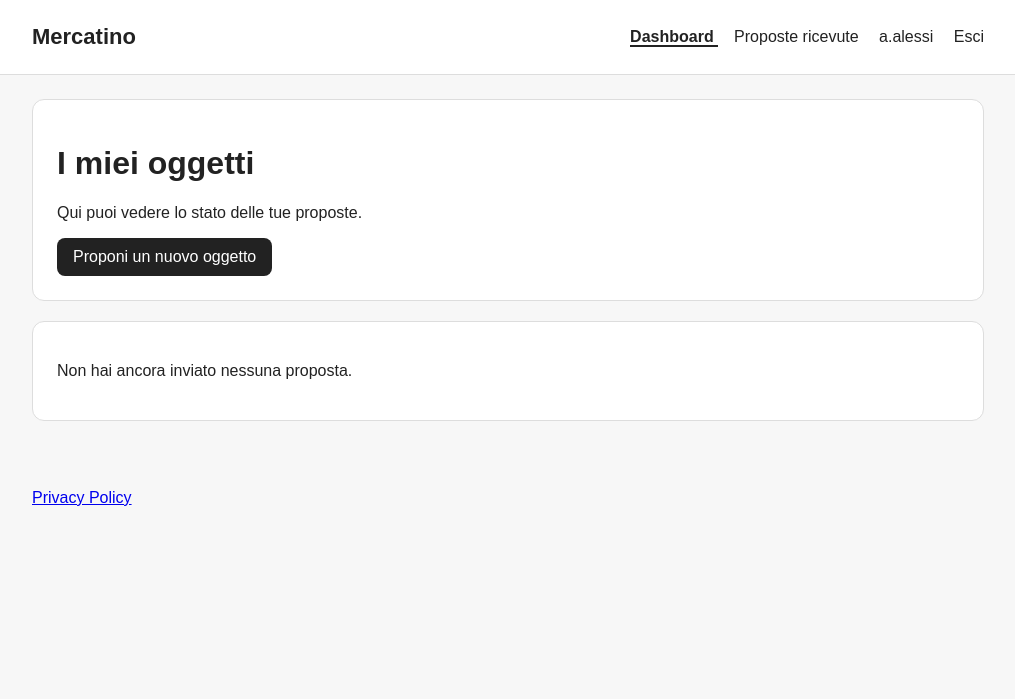
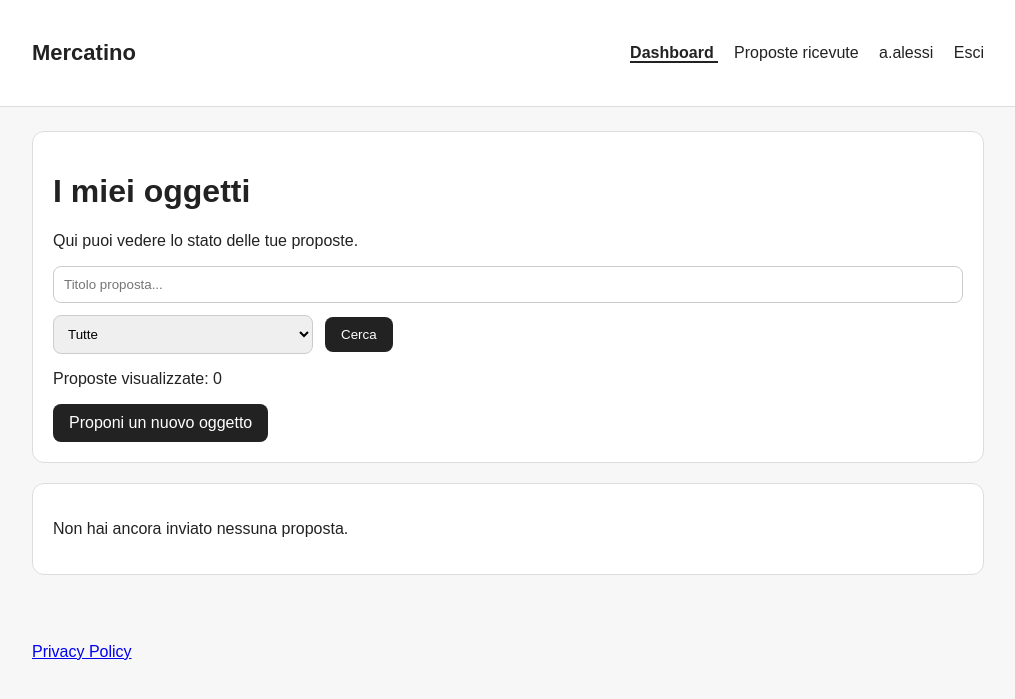
Before and after one commit to Alex-Alessi/mercatino-c2b, a Django app: page / in a window 1280 px wide. Shown: the top 699 px of the page, without its empty margins (132-1147 px from the left). Run offline with Django 5.2, Linux system fonts and the light colour scheme; a user stored in the database is signed in; data comes from the database, SQL or seed files in the repository.

Commit message:
template

```diff
--- a/mercatino_c2b/proposals/views.py
+++ b/mercatino_c2b/proposals/views.py
@@ -9,13 +9,29 @@ from proposals.utils import (send_notification_email, get_staff_emails,)
 
 @login_required
 def dashboard_view(request):
-    proposals = ItemProposal.objects.filter(user=request.user).order_by("-created_at")
+    selected_status = request.GET.get("status")
+    search_query = request.GET.get("q", "").strip()
+
+    proposals = ItemProposal.objects.filter(user=request.user)
+
+    if selected_status:
+        proposals = proposals.filter(status=selected_status)
+
+    if search_query:
+        proposals = proposals.filter(
+            title__icontains=search_query
+        )
+
+    proposals = proposals.order_by("created_at")
 
     return render(
         request,
         "proposals/dashboard.html",
         {
             "proposals": proposals,
+            "selected_status": selected_status,
+            "status_choices": ItemProposal.Status.choices,
+            "search_query": search_query,
         },
     )
 
--- a/mercatino_c2b/static/css/style.css
+++ b/mercatino_c2b/static/css/style.css
@@ -18,6 +18,7 @@ body {
 .site-header {
     background: #fff;
     border-bottom: 1px solid #ddd;
+    padding: 16px 0;
 }
 
 .header-inner {
@@ -57,7 +58,7 @@ nav form {
     background: #fff;
     border: 1px solid #ddd;
     border-radius: 12px;
-    padding: 24px;
+    padding: 20px;
     margin-bottom: 20px;
 }
 
@@ -145,7 +146,18 @@ select {
 
 .proposal-grid {
     display: grid;
+    grid-template-columns: repeat(auto-fit, minmax(320px, 1fr));
     gap: 16px;
+}
+
+.dashboard-proposal-thumb{
+    width: 100%;
+    aspect-ratio: 4/3;
+    object-fit: cover;
+    border-radius: 8px;
+    margin-bottom: 15px;
+    border: 1px solid #ddd;
+    box-shadow: 0 1px 3px rgba(0,0,0,0.08)
 }
 
 .image-preview {
@@ -268,8 +280,9 @@ select {
 .filter-form {
     display: flex;
     gap: 12px;
-    align-items: end;
+    align-items: center;
     margin-top: 16px;
+    flex-wrap: wrap;
 }
 
 .filter-form label {
--- a/mercatino_c2b/templates/proposals/dashboard.html
+++ b/mercatino_c2b/templates/proposals/dashboard.html
@@ -7,6 +7,42 @@
     <h1>I miei oggetti</h1>
     <p>Qui puoi vedere lo stato delle tue proposte.</p>
 
+    <form method="get" class="filter-form">
+
+        <input
+            type="text"
+            id="q"
+            name="q"
+            value="{{ search_query }}"
+            placeholder="Titolo proposta..."
+        >
+
+        <select name="status">
+            <option value="">Tutte</option>
+
+            {% for value, label in status_choices %}
+                <option
+                    value="{{ value }}"
+                    {% if selected_status == value %}selected{% endif %}
+                >
+                    {{ label }}
+                </option>
+            {% endfor %}
+        </select>
+
+        <button class="button" type="submit">
+            Cerca
+        </button>
+
+        {% if selected_status or search_query %}
+            <a class="button secondary" href="{% url 'dashboard' %}">
+                Reset
+            </a>
+        {% endif %}
+    </form>
+
+    <p>Proposte visualizzate: {{ proposals|length }}</p>
+
     <a class="button" href="{% url 'proposal_create' %}">Proponi un nuovo oggetto</a>
 </div>
 
@@ -14,6 +50,15 @@
     {% for proposal in proposals %}
         <div class="card">
             <h2>{{ proposal.title }}</h2>
+            {% with first_image=proposal.images.first %}
+                {% if first_image %}
+                    <img
+                        class="dashboard-proposal-thumb"
+                        src="{{ first_image.image.url }}"
+                        alt="{{ proposal.title }}"
+                    >
+                {% endif %}
+            {% endwith %}
 
             <p>
                 Stato:
```
